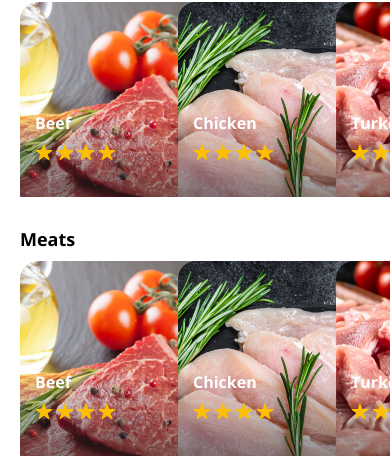
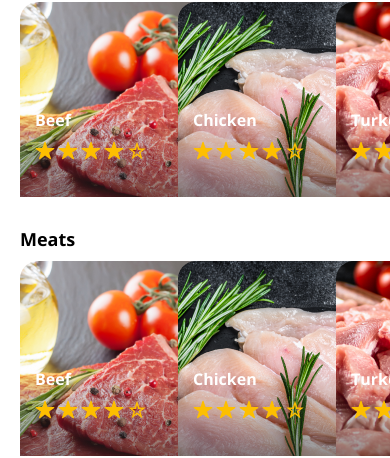
Before and after one commit to Intangible-Media/byte-right, a React Native app: screen / in a window 390 px wide. Shown: the part 451-909 px from the top of the page. Built offline with nearby package versions, Linux system fonts and the light colour scheme.

Commit message:
minor change

```diff
--- a/components/FoodItemList.js
+++ b/components/FoodItemList.js
@@ -8,7 +8,8 @@ import {
   TouchableHighlight,
   Pressable,
 } from "react-native";
-import { Ionicons } from "@expo/vector-icons";
+import { Ionicons, Entypo } from "@expo/vector-icons";
+
 import { LinearGradient } from "expo-linear-gradient";
 
 export default function FoodItemList() {
@@ -116,7 +117,10 @@ export default function FoodItemList() {
   ]);
 
   const updateFoodListItems = ({ foodItemIndex, food }) => {
-    if (food.subFoods.length === 0 || food.opened) {
+    if (food.subFoods.length === 0) return;
+    if (food.opened) {
+      // get the id of all the foods on that group and its children
+
       return;
     }
 
@@ -185,7 +189,16 @@ export default function FoodItemList() {
                     <Ionicons
                       name="star"
                       key={`${food.name}-stars-${starIndex}`}
-                      size={18}
+                      size={20}
+                      color="#FDBF00"
+                      style={{ marginRight: 3 }}
+                    />
+                  ))}
+                  {[...Array(5 - food.stars)].map((star, starIndex) => (
+                    <Entypo
+                      key={`${food.name}-stars-outlined-${starIndex}`}
+                      name="star-outlined"
+                      size={20}
                       color="#FDBF00"
                       style={{ marginRight: 3 }}
                     />
```
